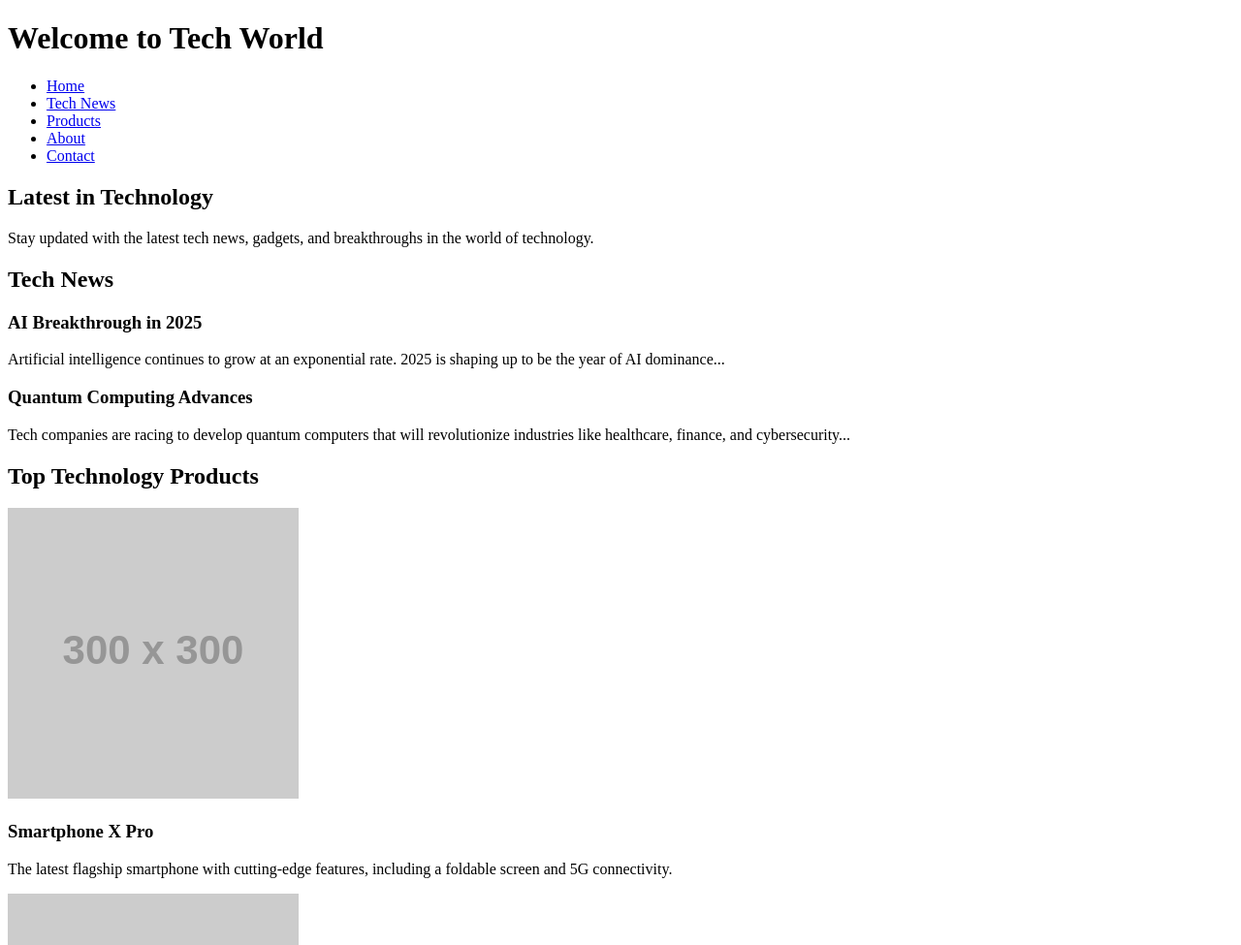
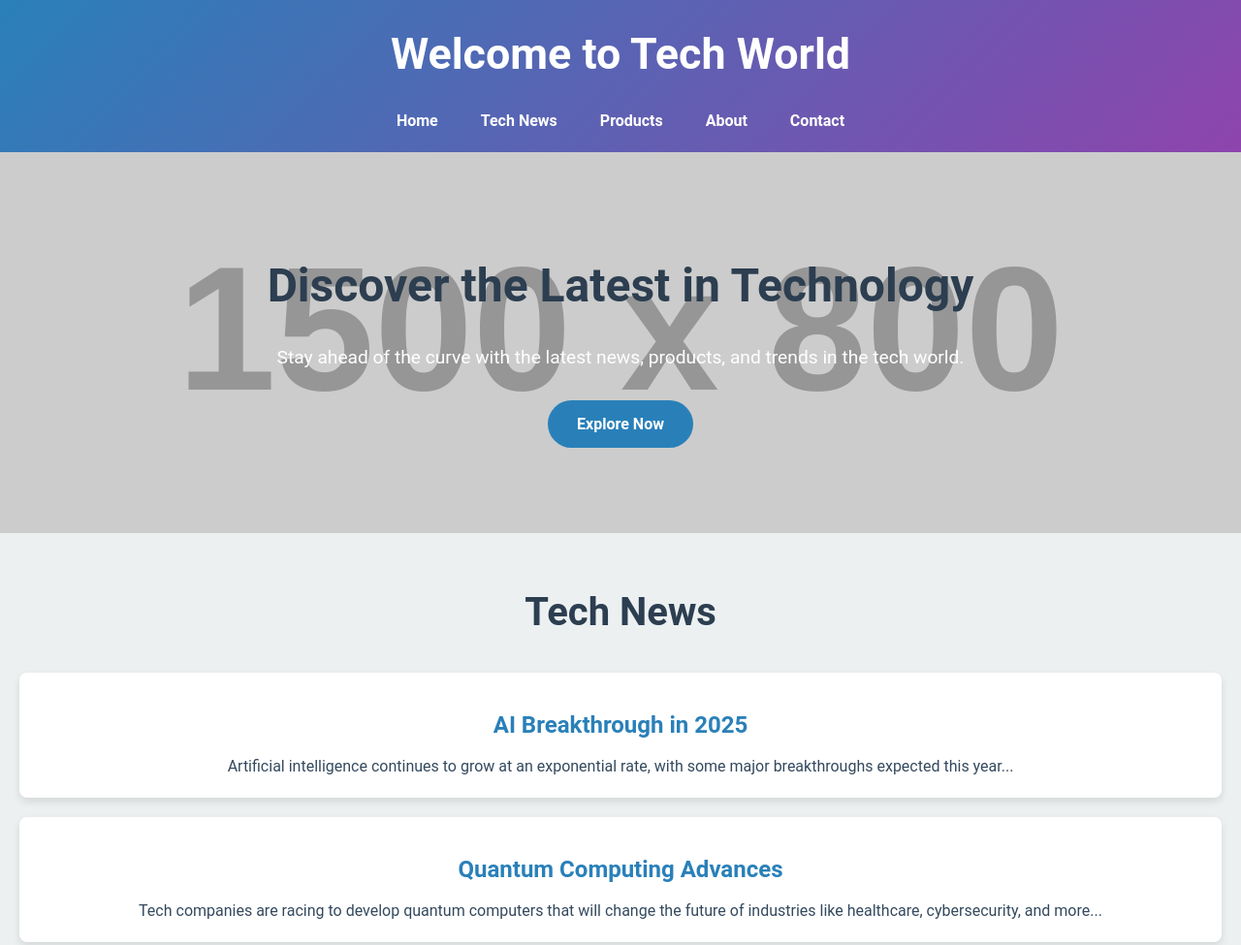
Before and after one commit to Mohd-Hanan/hanan222, a plain HTML site: page index.html in a window 1280 px wide. Shown: the top 975 px of the page at 97% size. Drawn offline with Linux system fonts and the light colour scheme; placeholder pictures from the web are drawn by us.

Commit message:
Update index.html

```diff
--- a/index.html
+++ b/index.html
@@ -4,10 +4,204 @@
     <meta charset="UTF-8">
     <meta name="viewport" content="width=device-width, initial-scale=1.0">
     <title>Tech World</title>
-    <link rel="stylesheet" href="styles.css">
+    <style>
+        /* General Reset */
+        * {
+            margin: 0;
+            padding: 0;
+            box-sizing: border-box;
+        }
+
+        /* Body Styling */
+        body {
+            font-family: 'Roboto', sans-serif;
+            background-color: #f5f5f5;
+            color: #333;
+            line-height: 1.6;
+            margin: 0;
+        }
+
+        /* Header Styling */
+        header {
+            background: linear-gradient(135deg, #2980b9, #8e44ad);
+            color: white;
+            padding: 20px 0;
+            position: relative;
+            z-index: 1;
+        }
+
+        header .container {
+            max-width: 1200px;
+            margin: 0 auto;
+            text-align: center;
+        }
+
+        header h1 {
+            font-size: 2.8em;
+            font-weight: bold;
+        }
+
+        nav ul {
+            list-style-type: none;
+            padding: 0;
+            margin-top: 20px;
+        }
+
+        nav ul li {
+            display: inline;
+            margin: 0 20px;
+        }
+
+        nav ul li a {
+            color: white;
+            text-decoration: none;
+            font-weight: bold;
+            transition: color 0.3s ease;
+        }
+
+        nav ul li a:hover {
+            color: #f39c12;
+        }
+
+        /* Parallax Effect */
+        .parallax {
+            background: url('https://via.placeholder.com/1500x800') no-repeat fixed center;
+            background-size: cover;
+            color: white;
+            padding: 100px 0;
+            text-align: center;
+            position: relative;
+            z-index: 1;
+        }
+
+        .parallax .container {
+            position: relative;
+            z-index: 2;
+        }
+
+        .parallax h2 {
+            font-size: 3em;
+            margin-bottom: 20px;
+        }
+
+        .parallax p {
+            font-size: 1.2em;
+            margin-bottom: 40px;
+        }
+
+        .parallax .cta-button {
+            background-color: #2980b9;
+            color: white;
+            padding: 15px 30px;
+            text-decoration: none;
+            border-radius: 50px;
+            font-weight: bold;
+            transition: background-color 0.3s ease;
+        }
+
+        .parallax .cta-button:hover {
+            background-color: #f39c12;
+        }
+
+        /* Section Styling */
+        section {
+            padding: 50px 0;
+            background: #ecf0f1;
+        }
+
+        h2 {
+            font-size: 2.5em;
+            color: #2c3e50;
+            text-align: center;
+            margin-bottom: 30px;
+        }
+
+        /* Cards for News and Products */
+        .card {
+            background: white;
+            border-radius: 8px;
+            box-shadow: 0 4px 8px rgba(0, 0, 0, 0.1);
+            padding: 20px;
+            margin: 20px;
+            transition: transform 0.3s ease, box-shadow 0.3s ease;
+            text-align: center;
+            animation: fadeIn 1s ease-out;
+        }
+
+        .card:hover {
+            transform: translateY(-10px);
+            box-shadow: 0 8px 16px rgba(0, 0, 0, 0.2);
+        }
+
+        .card img {
+            max-width: 100%;
+            border-radius: 8px;
+        }
+
+        .card h3 {
+            font-size: 1.5em;
+            color: #2980b9;
+            margin-top: 15px;
+        }
+
+        .card p {
+            font-size: 1em;
+            color: #34495e;
+            margin-top: 10px;
+        }
+
+        /* Footer Styling */
+        footer {
+            background: #333;
+            color: white;
+            text-align: center;
+            padding: 20px;
+            margin-top: 50px;
+        }
+
+        footer a {
+            color: #f39c12;
+            text-decoration: none;
+        }
+
+        /* Animations */
+        @keyframes fadeIn {
+            0% {
+                opacity: 0;
+            }
+            100% {
+                opacity: 1;
+            }
+        }
+
+        /* Responsive Design */
+        @media screen and (max-width: 768px) {
+            header h1 {
+                font-size: 2em;
+            }
+
+            nav ul li {
+                display: block;
+                margin: 10px 0;
+            }
+
+            section {
+                padding: 30px 0;
+            }
+
+            .card {
+                margin: 10px 0;
+            }
+
+            .container {
+                padding: 0 20px;
+            }
+        }
+    </style>
 </head>
 <body>
     <header>
+        <div class="container">
             <h1>Welcome to Tech World</h1>
             <nav>
                 <ul>
@@ -18,48 +212,60 @@
                     <li><a href="#contact">Contact</a></li>
                 </ul>
             </nav>
+        </div>
     </header>
 
-    <section id="home">
-        <h2>Latest in Technology</h2>
-        <p>Stay updated with the latest tech news, gadgets, and breakthroughs in the world of technology.</p>
+    <section id="home" class="parallax">
+        <div class="container">
+            <h2>Discover the Latest in Technology</h2>
+            <p>Stay ahead of the curve with the latest news, products, and trends in the tech world.</p>
+            <a href="#news" class="cta-button">Explore Now</a>
+        </div>
     </section>
 
     <section id="news">
+        <div class="container">
             <h2>Tech News</h2>
-        <article>
+            <div class="card">
                 <h3>AI Breakthrough in 2025</h3>
-            <p>Artificial intelligence continues to grow at an exponential rate. 2025 is shaping up to be the year of AI dominance...</p>
-        </article>
-        <article>
+                <p>Artificial intelligence continues to grow at an exponential rate, with some major breakthroughs expected this year...</p>
+            </div>
+            <div class="card">
                 <h3>Quantum Computing Advances</h3>
-            <p>Tech companies are racing to develop quantum computers that will revolutionize industries like healthcare, finance, and cybersecurity...</p>
-        </article>
+                <p>Tech companies are racing to develop quantum computers that will change the future of industries like healthcare, cybersecurity, and more...</p>
+            </div>
+        </div>
     </section>
 
     <section id="products">
+        <div class="container">
             <h2>Top Technology Products</h2>
-        <div class="product">
+            <div class="card">
                 <img src="https://via.placeholder.com/300" alt="Smartphone">
                 <h3>Smartphone X Pro</h3>
-            <p>The latest flagship smartphone with cutting-edge features, including a foldable screen and 5G connectivity.</p>
+                <p>The latest smartphone with 5G connectivity, AI-powered features, and a stunning foldable design.</p>
             </div>
-        <div class="product">
+            <div class="card">
                 <img src="https://via.placeholder.com/300" alt="Laptop">
                 <h3>UltraBook 2025</h3>
-            <p>A sleek, powerful laptop designed for both work and entertainment. With a 16-hour battery life and a 4K display.</p>
+                <p>A sleek and powerful laptop with a long-lasting battery, perfect for both work and play.</p>
+            </div>
         </div>
     </section>
 
     <section id="about">
+        <div class="container">
             <h2>About Tech World</h2>
-        <p>Tech World is your go-to destination for everything tech-related. From the latest gadgets to in-depth articles about the most recent trends in the tech industry, we bring the world of technology to your fingertips.</p>
+            <p>Tech World is dedicated to providing the latest technology news, in-depth product reviews, and cutting-edge insights into the tech industry.</p>
+        </div>
     </section>
 
     <section id="contact">
-        <h2>Contact</h2>
-        <p>Have questions? Want to discuss a new product or technology? Get in touch with us!</p>
-        <p>Email us at: <a href="mailto:info@techworld.com">info@techworld.com</a></p>
+        <div class="container">
+            <h2>Contact Us</h2>
+            <p>Have questions? Want to collaborate? Reach out to us!</p>
+            <p>Email: <a href="mailto:info@techworld.com">info@techworld.com</a></p>
+        </div>
     </section>
 
     <footer>
```
Lines whose indentation alone changed are shown as unchanged.
